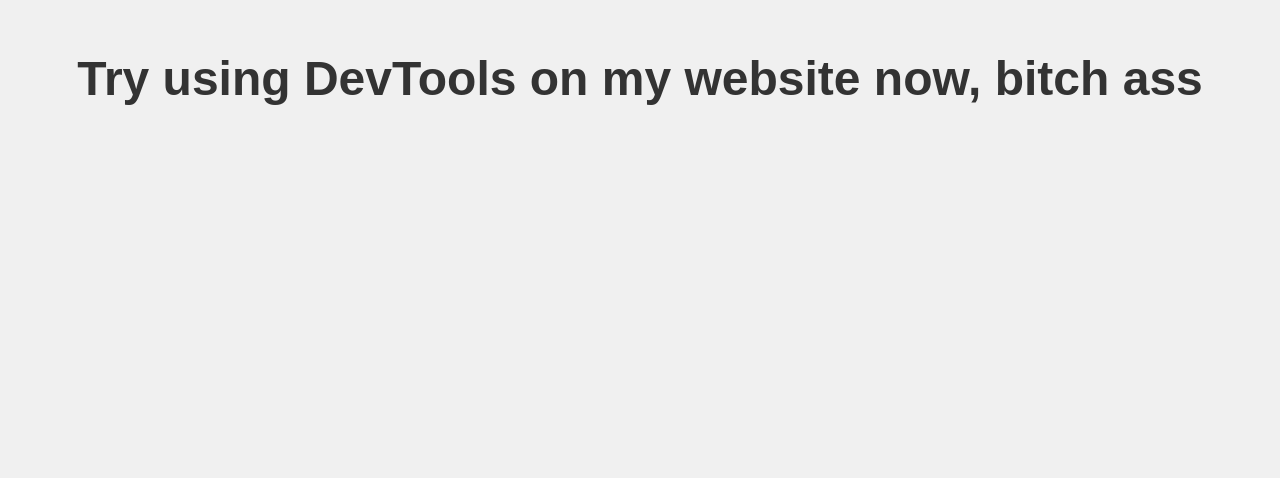
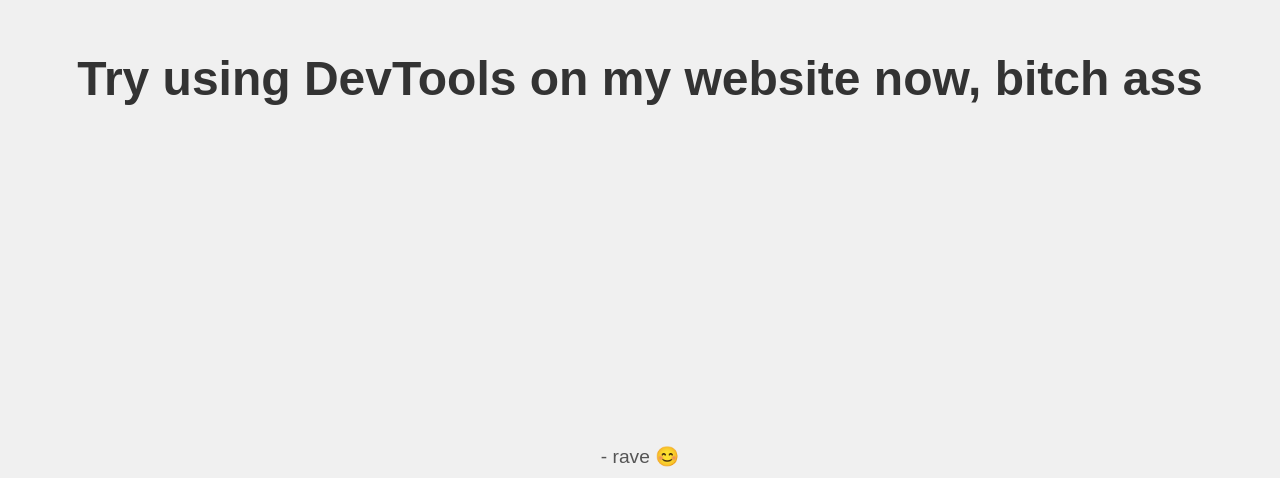
Before and after one commit to 7-902-bkfdihfa-5848-fjnfj-cd/nodevtoolsallowed, a plain HTML site: page index.html in a window 1280 px wide. Shown: the part 322-800 px from the top of the page. Drawn offline with Linux system fonts and the light colour scheme.

Commit message:
Update index.html

```diff
--- a/index.html
+++ b/index.html
@@ -8,6 +8,7 @@
         body {
             font-family: Arial, sans-serif;
             display: flex;
+            flex-direction: column;
             justify-content: center;
             align-items: center;
             height: 100vh;
@@ -19,9 +20,16 @@
             color: #333;
             text-align: center;
         }
+        footer {
+            position: absolute;
+            bottom: 10px;
+            font-size: 1.2rem;
+            color: #555;
+        }
     </style>
 </head>
 <body>
     <h1>Try using DevTools on my website now, bitch ass</h1>
+    <footer>- rave 😊</footer>
 </body>
 </html>
```
